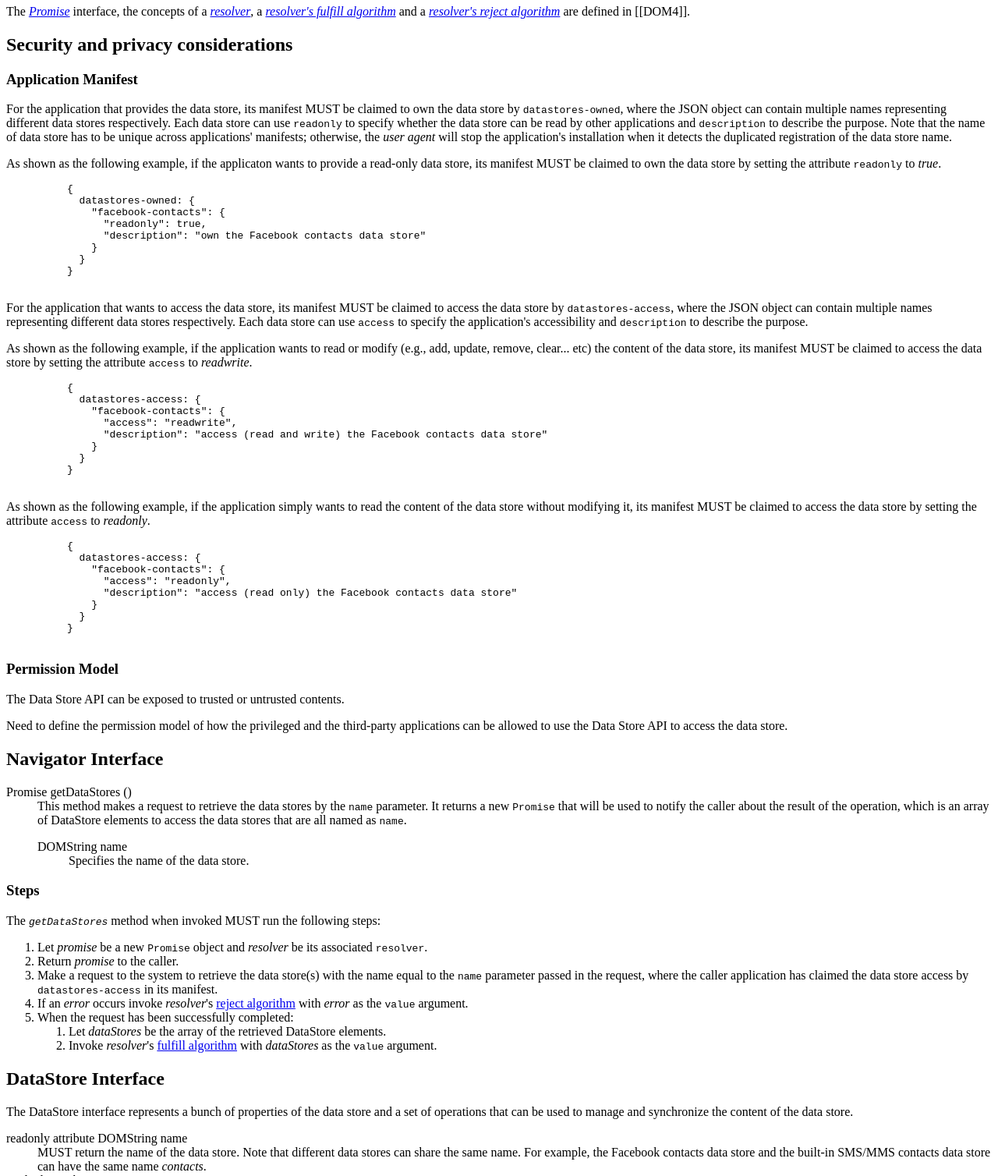
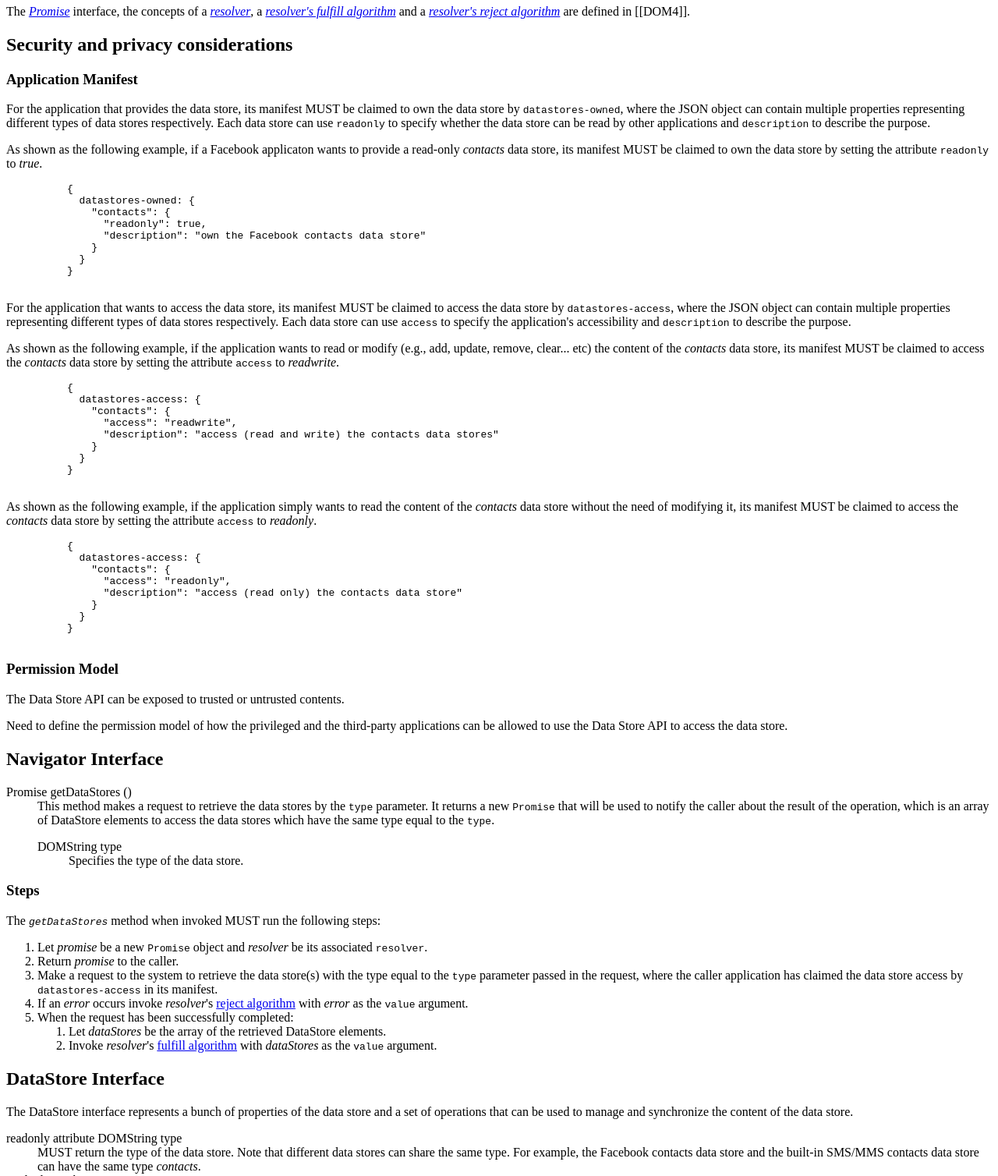
Before and after one commit to airpingu/data-store-api, a plain HTML site: page index.html in a window 1280 px wide. Shown: the part 2360-3868 px from the top of the page at 78% size. Drawn offline with Linux system fonts and the light colour scheme.

Commit message:
Rename |name| to |type| for the DataStore interface.

```diff
--- a/index.html
+++ b/index.html
@@ -318,26 +318,23 @@ Style guide to contributors:
         <p>
           For the application that provides the data store, its manifest MUST be
           claimed to own the data store by <code>datastores-owned</code>, where
-          the JSON object can contain multiple names representing different
-          data stores respectively. Each data store can use
+          the JSON object can contain multiple properties representing different
+          types of data stores respectively. Each data store can use
           <code>readonly</code> to specify whether the data store can be read by
           other applications and <code>description</code> to describe the
-          purpose. Note that the name of data store has to be unique across
-          applications' manifests; otherwise, the <dfn>user agent</dfn> will
-          stop the application's installation when it detects the duplicated
-          registration of the data store name.
+          purpose.
         </p>
 
         <p>
-          As shown as the following example, if the applicaton wants to provide
-          a read-only data store, its manifest MUST be claimed to own the data
-          store by setting the attribute <code>readonly</code> to
-          <em>true</em>.
+          As shown as the following example, if a Facebook applicaton wants to
+          provide a read-only <em>contacts</em> data store, its manifest MUST be
+          claimed to own the data store by setting the attribute
+          <code>readonly</code> to <em>true</em>.
         </p>
         <pre class="example highlight">
           {
             datastores-owned: {
-              "facebook-contacts": {
+              "contacts": {
                 "readonly": true,
                 "description": "own the Facebook contacts data store"
               }
@@ -349,23 +346,25 @@ Style guide to contributors:
           For the application that wants to access the data store, its manifest
           MUST be claimed to access the data store by
           <code>datastores-access</code>, where the JSON object can contain
-          multiple names representing different data stores respectively. Each
-          data store can use <code>access</code> to specify the application's
-          accessibility and <code>description</code> to describe the purpose.
+          multiple properties representing different types of data stores
+          respectively. Each data store can use <code>access</code> to specify
+          the application's accessibility and <code>description</code> to
+          describe the purpose.
         </p>
 
         <p>
           As shown as the following example, if the application wants to read or
           modify (e.g., add, update, remove, clear... etc) the content of the
-          data store, its manifest MUST be claimed to access the data store by
-          setting the attribute <code>access</code> to <em>readwrite</em>.
+          <em>contacts</em> data store, its manifest MUST be claimed to access
+          the <em>contacts</em> data store by setting the attribute
+          <code>access</code> to <em>readwrite</em>.
         </p>
         <pre class="example highlight">
           {
             datastores-access: {
-              "facebook-contacts": {
+              "contacts": {
                 "access": "readwrite",
-                "description": "access (read and write) the Facebook contacts data store"
+                "description": "access (read and write) the contacts data stores"
               }
             }
           }
@@ -373,16 +372,17 @@ Style guide to contributors:
 
         <p>
           As shown as the following example, if the application simply wants to
-          read the content of the data store without modifying it, its manifest
-          MUST be claimed to access the data store by setting the attribute
+          read the content of the <em>contacts</em> data store without the need
+          of modifying it, its manifest MUST be claimed to access the
+          <em>contacts</em> data store by setting the attribute
           <code>access</code> to <em>readonly</em>.
         </p>
         <pre class="example highlight">
           {
             datastores-access: {
-              "facebook-contacts": {
+              "contacts": {
                 "access": "readonly",
-                "description": "access (read only) the Facebook contacts data store"
+                "description": "access (read only) the contacts data store"
               }
             }
           }
@@ -409,14 +409,14 @@ Style guide to contributors:
           <dt>Promise getDataStores ()</dt>
             <dd>
               This method makes a request to retrieve the data stores by the
-              <code>name</code> parameter. It returns a new
+              <code>type</code> parameter. It returns a new
               <code>Promise</code> that will be used to notify the caller about
               the result of the operation, which is an array of <a>DataStore</a>
-              elements to access the data stores that are all named as
-              <code>name</code>.
+              elements to access the data stores which have the same type equal
+              to the <code>type</code>.
               <dl class='parameters'>
-                <dt>DOMString name</dt>
-                  <dd>Specifies the name of the data store.</dd>
+                <dt>DOMString type</dt>
+                  <dd>Specifies the type of the data store.</dd>
               </dl>
             </dd>
         </dl>
@@ -437,7 +437,7 @@ Style guide to contributors:
           </li>
           <li>
             Make a request to the system to retrieve the data store(s) with the
-            name equal to the <code>name</code> parameter passed in the
+            type equal to the <code>type</code> parameter passed in the
             request, where the caller application has claimed the data store
             access by <code>datastores-access</code> in its manifest.
           </li>
@@ -476,12 +476,12 @@ Style guide to contributors:
       <div title="typedef (DOMString or unsigned long) DataStoreKey" class='idl'></div>
 
       <dl title="interface DataStore : EventTarget" class="idl">
-        <dt>readonly attribute DOMString <a>name</a></dt>
+        <dt>readonly attribute DOMString <a>type</a></dt>
           <dd>
-            MUST return the name of the data store. Note that different data
-            stores can share the same name. For example, the Facebook contacts
+            MUST return the type of the data store. Note that different data
+            stores can share the same type. For example, the Facebook contacts
             data store and the built-in SMS/MMS contacts data store can have the
-            same name <em>contacts</em>.
+            same type <em>contacts</em>.
           </dd>
 
         <dt>readonly attribute DOMString owner</dt>
```
